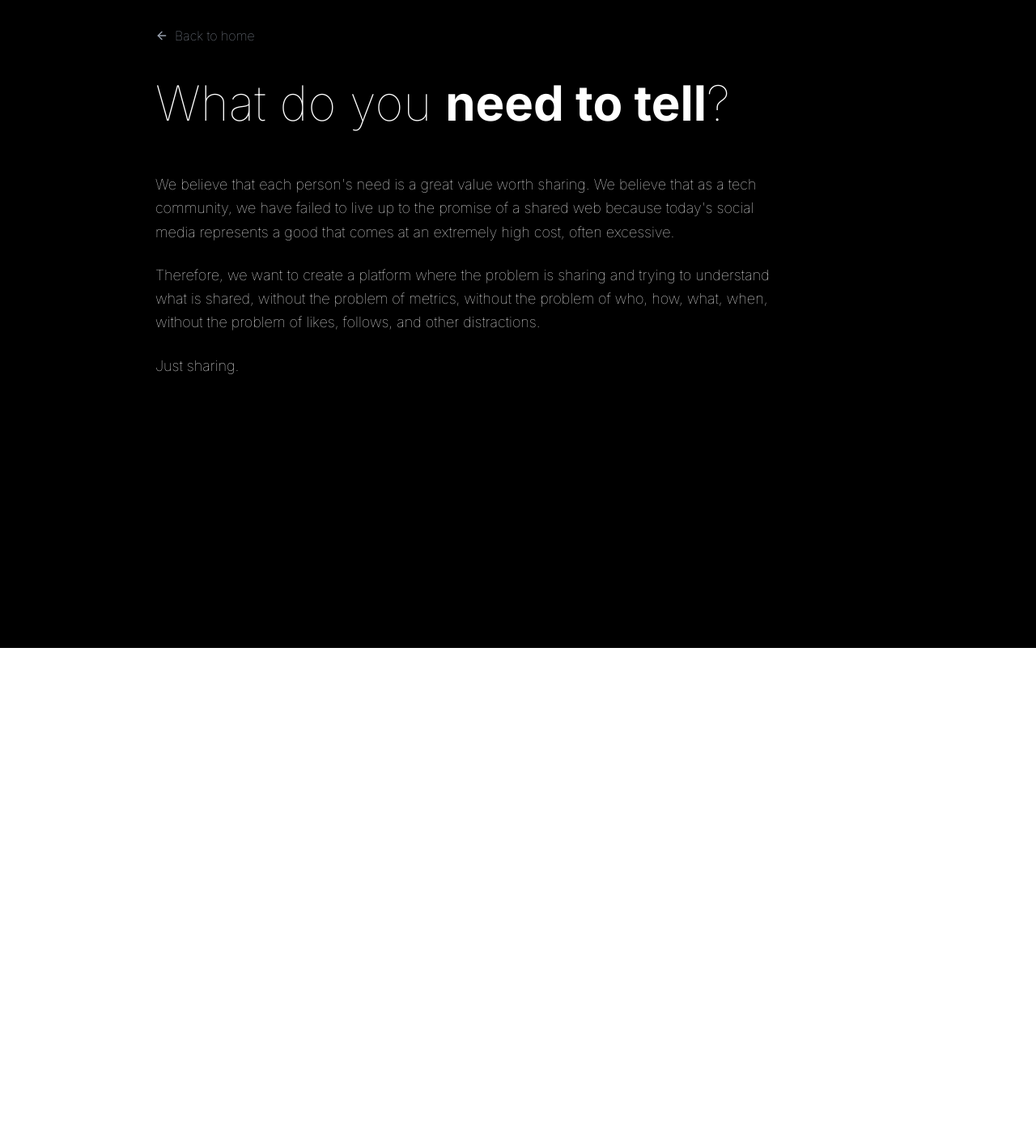
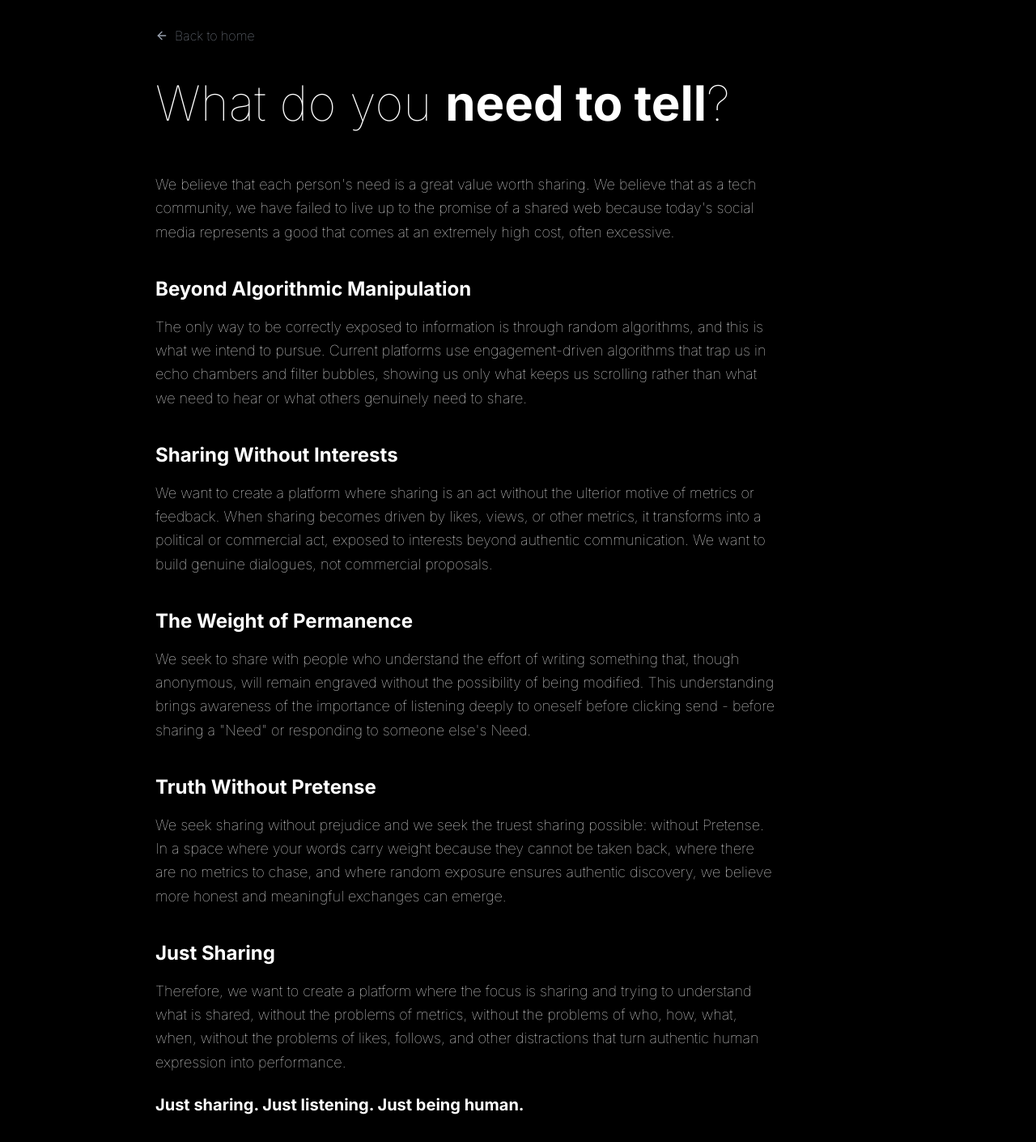
Before and after one commit to Poldin/needtotell, a Next.js app: page /why in a window 1280 px wide. Shown: the whole page at 81% size. Before the commit the page ends 800 px from the top, so only its background shows below. Built offline with nearby package versions, Linux system fonts and the light colour scheme.

Commit message:
Enhance WhyPage content with new sections on algorithmic manipulation, sharing without interests, permanence, and truth. Emphasize authentic communication and the importance of genuine dialogue over metrics.

```diff
--- a/src/app/why/page.tsx
+++ b/src/app/why/page.tsx
@@ -32,12 +32,33 @@ export default function WhyPage() {
             We believe that each person&apos;s need is a great value worth sharing. We believe that as a tech community, we have failed to live up to the promise of a shared web because today&apos;s social media represents a good that comes at an extremely high cost, often excessive.
           </p>
 
-          <p className="mt-6">
-            Therefore, we want to create a platform where the problem is sharing and trying to understand what is shared, without the problem of metrics, without the problem of who, how, what, when, without the problem of likes, follows, and other distractions.
+          <h2 className="text-2xl font-bold mt-10 mb-4">Beyond Algorithmic Manipulation</h2>
+          <p>
+            The only way to be correctly exposed to information is through random algorithms, and this is what we intend to pursue. Current platforms use engagement-driven algorithms that trap us in echo chambers and filter bubbles, showing us only what keeps us scrolling rather than what we need to hear or what others genuinely need to share.
           </p>
 
-          <p className="mt-6">
-            Just sharing.
+          <h2 className="text-2xl font-bold mt-10 mb-4">Sharing Without Interests</h2>
+          <p>
+            We want to create a platform where sharing is an act without the ulterior motive of metrics or feedback. When sharing becomes driven by likes, views, or other metrics, it transforms into a political or commercial act, exposed to interests beyond authentic communication. We want to build genuine dialogues, not commercial proposals.
+          </p>
+
+          <h2 className="text-2xl font-bold mt-10 mb-4">The Weight of Permanence</h2>
+          <p>
+            We seek to share with people who understand the effort of writing something that, though anonymous, will remain engraved without the possibility of being modified. This understanding brings awareness of the importance of listening deeply to oneself before clicking send - before sharing a &quot;Need&quot; or responding to someone else&apos;s Need.
+          </p>
+
+          <h2 className="text-2xl font-bold mt-10 mb-4">Truth Without Pretense</h2>
+          <p>
+            We seek sharing without prejudice and we seek the truest sharing possible: without Pretense. In a space where your words carry weight because they cannot be taken back, where there are no metrics to chase, and where random exposure ensures authentic discovery, we believe more honest and meaningful exchanges can emerge.
+          </p>
+
+          <h2 className="text-2xl font-bold mt-10 mb-4">Just Sharing</h2>
+          <p>
+            Therefore, we want to create a platform where the focus is sharing and trying to understand what is shared, without the problems of metrics, without the problems of who, how, what, when, without the problems of likes, follows, and other distractions that turn authentic human expression into performance.
+          </p>
+
+          <p className="mt-6 text-xl font-semibold">
+            Just sharing. Just listening. Just being human.
           </p>
         </div>
       </div>
```
